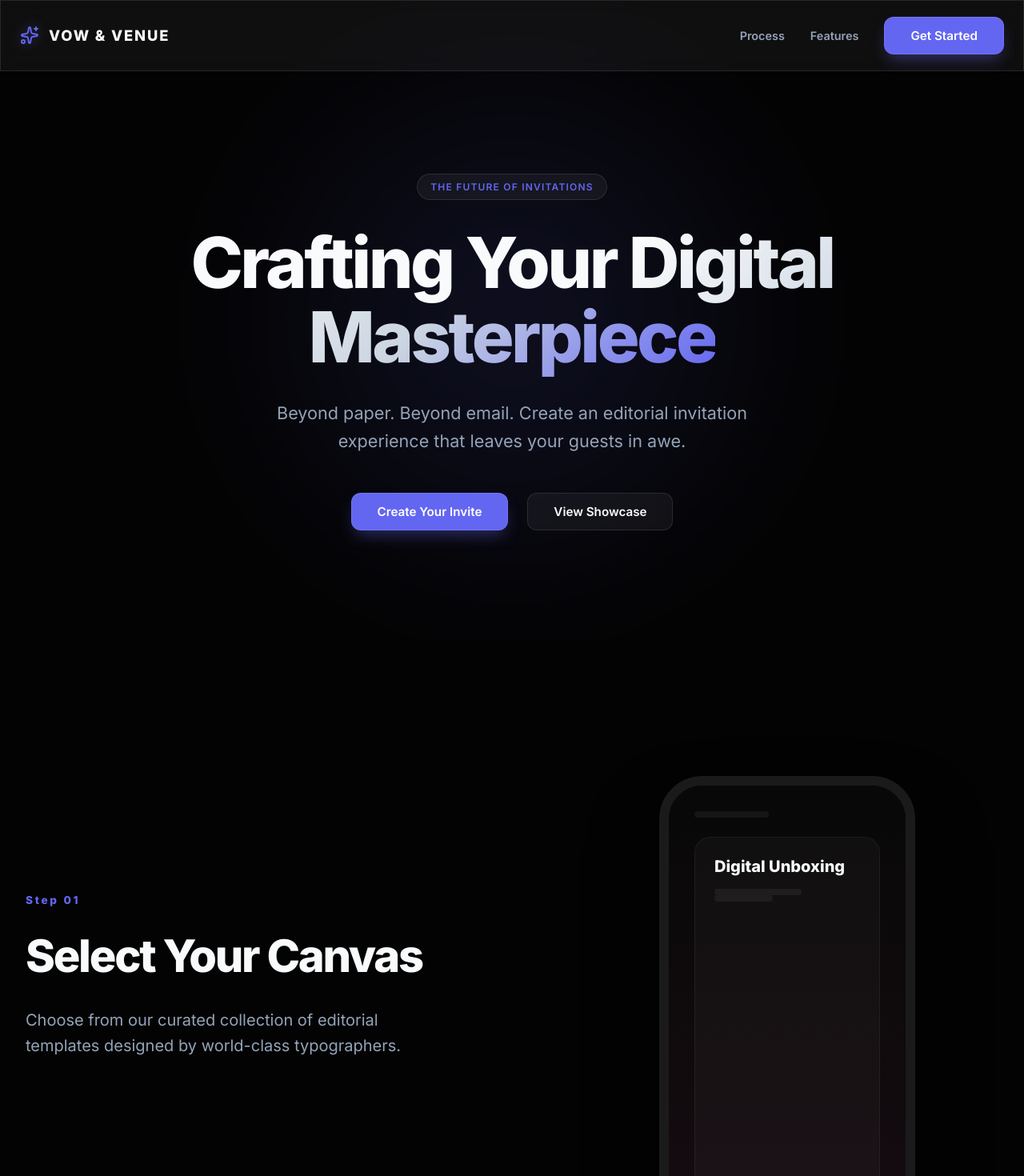
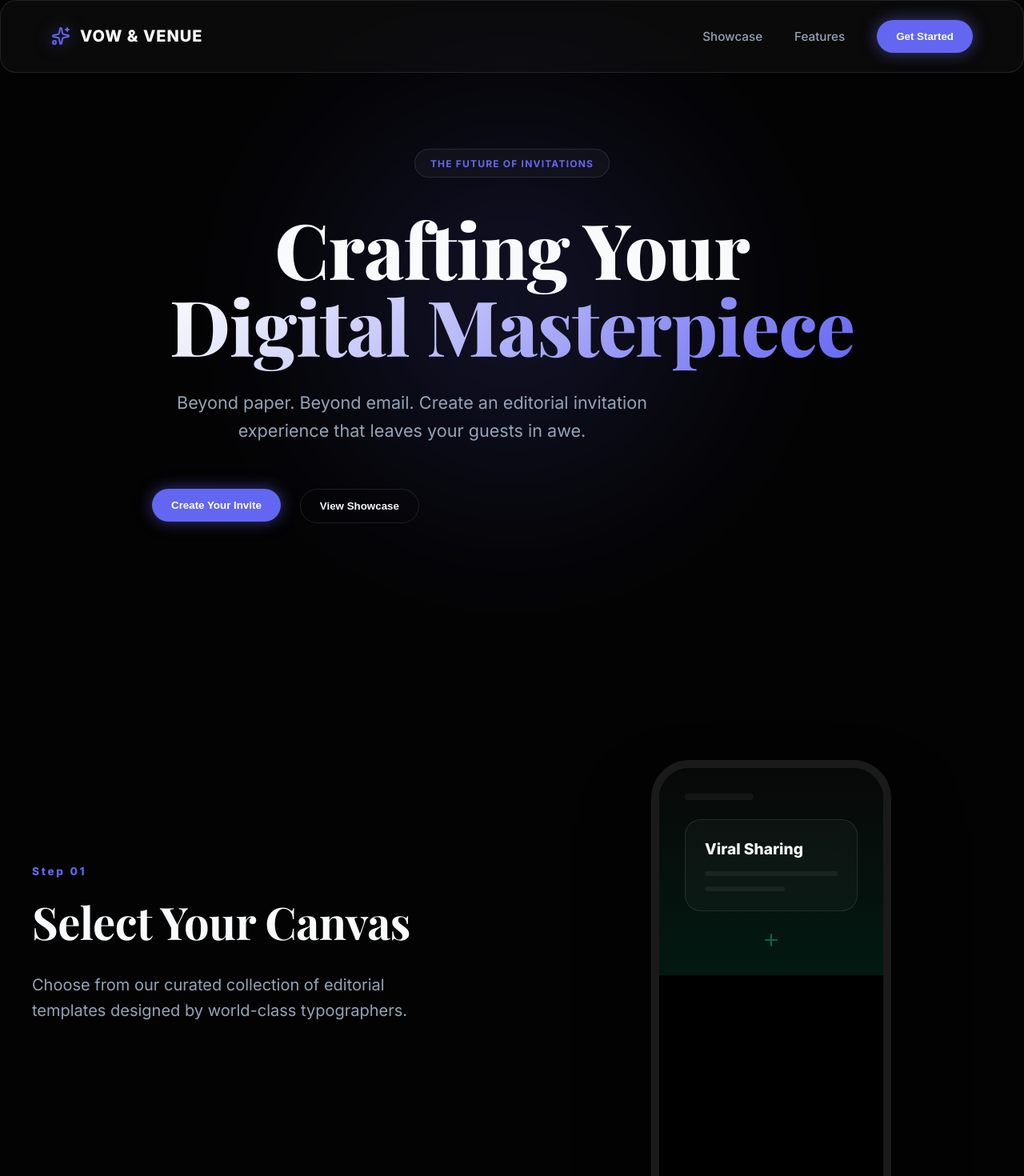
Before and after one commit to belmkadem-archi/vow-and-venue, a React (Vite) app: page / in a window 1280 px wide. Shown: the top 1470 px of the page at 80% size. Built offline with nearby package versions, Linux system fonts and the light colour scheme; a web font is replaced by a local one.

Commit message:
style: exact restoration of 'Masterpiece' typography and cinematic design. feat: fix SEO and Google Developer errors (Meta, Title, Favicon)

```diff
--- a/src/App.css
+++ b/src/App.css
@@ -1,12 +1,12 @@
-/* Navigation */
+/* Navbar */
 .navbar {
   position: fixed;
   top: 0;
   left: 0;
   width: 100%;
-  padding: 1.25rem 0;
+  padding: 1.5rem 0;
   z-index: 1000;
-  transition: var(--transition);
+  transition: all 0.3s ease;
 }
 
 .nav-content {
@@ -20,44 +20,43 @@
   align-items: center;
   gap: 0.75rem;
   font-weight: 800;
-  letter-spacing: 0.1em;
-  font-size: 1.15rem;
+  font-size: 1.25rem;
+  letter-spacing: 0.05em;
 }
 
 .logo-icon {
   color: var(--primary);
-  filter: drop-shadow(0 0 8px var(--primary-glow));
+  filter: drop-shadow(0 0 10px var(--primary-glow));
 }
 
 .nav-links {
   display: flex;
   align-items: center;
-  gap: 2rem;
+  gap: 2.5rem;
 }
 
 .nav-links a {
   text-decoration: none;
   color: var(--text-dim);
-  font-size: 0.9rem;
-  font-weight: 600;
-  transition: var(--transition);
+  font-size: 0.95rem;
+  font-weight: 500;
+  transition: all 0.3s ease;
 }
 
 .nav-links a:hover {
-  color: #fff;
+  color: var(--text);
 }
 
 /* Hero Section */
 .hero-section {
+  min-height: 95vh;
   display: flex;
   flex-direction: column;
   justify-content: center;
   align-items: center;
   text-align: center;
-  min-height: 100vh;
+  position: relative;
   padding-top: 80px;
-  position: relative;
-  overflow: hidden;
 }
 
 .hero-glow {
@@ -65,36 +64,50 @@
   top: 50%;
   left: 50%;
   transform: translate(-50%, -50%);
-  width: 800px;
-  height: 800px;
+  width: 700px;
+  height: 700px;
   background: radial-gradient(circle, var(--primary-glow) 0%, transparent 70%);
+  filter: blur(100px);
   z-index: -1;
-  filter: blur(100px);
   opacity: 0.4;
 }
 
+.badge {
+  display: inline-block;
+  padding: 0.6rem 1.2rem;
+  background: var(--surface);
+  border: 1px solid var(--border);
+  border-radius: 99px;
+  font-size: 0.75rem;
+  font-weight: 700;
+  letter-spacing: 0.1em;
+  text-transform: uppercase;
+  color: var(--primary);
+  margin-bottom: 2.5rem;
+}
+
 .hero-title {
-  font-size: 5.5rem;
-  line-height: 1.05;
+  font-size: 6rem;
+  line-height: 1;
   margin-bottom: 2rem;
   max-width: 900px;
+  font-weight: 800;
 }
 
 .hero-subtitle {
   font-size: 1.35rem;
   color: var(--text-dim);
-  max-width: 600px;
-  margin: 0 auto 3rem;
+  max-width: 650px;
+  margin-bottom: 3.5rem;
   line-height: 1.6;
 }
 
 .hero-btns {
   display: flex;
   gap: 1.5rem;
-  justify-content: center;
 }
 
-/* How It Works (Sticky Scroll) */
+/* Sticky Scroll */
 .how-it-works {
   padding: 100px 0;
 }
@@ -109,12 +122,41 @@
   flex: 1;
 }
 
+.sticky-scroll-visual {
+  flex: 1;
+  height: 100vh;
+  position: sticky;
+  top: 0;
+  display: flex;
+  justify-content: center;
+  align-items: center;
+  z-index: 5;
+}
+
+.phone-mockup {
+  width: 300px;
+  height: 620px;
+  border: 10px solid #1a1a1a;
+  border-radius: 48px;
+  position: relative;
+  overflow: hidden;
+  background: #000;
+  box-shadow: 0 50px 100px -20px rgba(0,0,0,0.8);
+}
+
+.phone-screen {
+  width: 100%;
+  height: 100%;
+  display: flex;
+  flex-direction: column;
+}
+
 .feature-step {
   height: 80vh;
   display: flex;
   flex-direction: column;
   justify-content: center;
-  padding: 2rem;
+  padding-right: 4rem;
 }
 
 .step-num {
@@ -122,13 +164,14 @@
   color: var(--primary);
   font-weight: 800;
   letter-spacing: 0.2em;
-  margin-bottom: 2rem;
+  margin-bottom: 1.5rem;
   display: block;
 }
 
 .feature-step h3 {
   font-size: 3.5rem;
   margin-bottom: 2rem;
+  line-height: 1.1;
 }
 
 .feature-step p {
@@ -137,194 +180,171 @@
   line-height: 1.6;
 }
 
-.sticky-scroll-visual {
-  flex: 1;
-  height: 100vh;
-  position: sticky;
-  top: 0;
-  display: flex;
-  justify-content: center;
-  align-items: center;
-}
-
-.phone-mockup {
-  width: 320px;
-  height: 660px;
-  border: 12px solid #1a1a1a;
-  border-radius: 54px;
-  position: relative;
-  overflow: hidden;
-  background: #080808;
-  box-shadow: 0 50px 100px -20px rgba(0,0,0,0.8);
-}
-
-.phone-screen {
-  width: 100%;
-  height: 100%;
-  position: relative;
-}
-
-.screen-content {
-  width: 100%;
-  height: 100%;
-  display: flex;
-  flex-direction: column;
-  padding: 2rem;
-}
-
-.mock-ui {
-  height: 100%;
-  display: flex;
-  flex-direction: column;
-  gap: 1.5rem;
-}
-
-.mock-card {
-  flex: 1;
-  background: rgba(255,255,255,0.03);
-  border: 1px solid rgba(255,255,255,0.05);
-  border-radius: 20px;
-  padding: 1.5rem;
-  display: flex;
-  flex-direction: column;
-  gap: 1rem;
-}
-
-.mock-title { font-weight: 800; font-size: 1.25rem; }
-.ln { height: 8px; width: 60%; background: rgba(255,255,255,0.05); border-radius: 4px; }
-.ln:last-child { width: 40%; }
-
 /* Features Grid */
 .features-section {
-  padding: 151px 0;
+  padding: 120px 0;
 }
 
 .section-header {
   text-align: center;
-  margin-bottom: 5rem;
+  margin-bottom: 6rem;
 }
 
-.section-header h2 { font-size: 3.5rem; margin-bottom: 1.5rem; }
+.section-header h2 {
+  font-size: 4rem;
+  margin-bottom: 1.5rem;
+}
 
 .features-grid {
   display: grid;
-  grid-template-columns: repeat(auto-fit, minmax(300px, 1fr));
+  grid-template-columns: repeat(auto-fit, minmax(320px, 1fr));
   gap: 2.5rem;
 }
 
 .feature-card {
-  padding: 3rem;
+  padding: 3.5rem;
   border-radius: 30px;
-  transition: var(--transition);
+  transition: all 0.4s cubic-bezier(0.4, 0, 0.2, 1);
 }
 
 .feature-card:hover {
   background: var(--surface-hover);
   border-color: var(--primary);
-  transform: translateY(-8px);
+  transform: translateY(-10px);
 }
 
 .feature-card .icon {
-  width: 40px;
-  height: 40px;
+  width: 56px;
+  height: 56px;
   color: var(--primary);
+  margin-bottom: 2.5rem;
+}
+
+/* Promo Section */
+.promo-section {
+  padding: 120px 0;
+}
+
+.promo-card {
+  display: grid;
+  grid-template-columns: 1.2fr 1fr;
+  gap: 4rem;
+  padding: 5rem;
+  border-radius: 40px;
+  align-items: center;
+}
+
+.promo-text h3 {
+  font-size: 3.5rem;
+  margin-bottom: 2rem;
+  margin-top: 1.5rem;
+}
+
+.promo-text p {
+  font-size: 1.2rem;
+  color: var(--text-dim);
+  margin-bottom: 2.5rem;
+  line-height: 1.7;
+}
+
+.promo-list {
+  list-style: none;
+  display: flex;
+  flex-direction: column;
+  gap: 1.2rem;
+}
+
+.promo-list li {
+  display: flex;
+  align-items: center;
+  gap: 1rem;
+  font-weight: 600;
+}
+
+.list-icon {
+  color: #10b981;
+}
+
+.sharing-mockup {
+  height: 400px;
+  border-radius: 30px;
+  display: flex;
+  flex-direction: column;
+  justify-content: center;
+  align-items: center;
+  gap: 2rem;
+  background: radial-gradient(circle at center, rgba(99, 102, 241, 0.15) 0%, transparent 70%);
+}
+
+.share-icons {
+  display: flex;
+  gap: 2.5rem;
+}
+
+.share-icon {
+  width: 48px;
+  height: 48px;
+  color: var(--primary);
+  opacity: 0.6;
+}
+
+/* CTA */
+.cta-section {
+  padding: 120px 0;
+}
+
+.cta-box {
+  padding: 8rem 2rem;
+  text-align: center;
+  border-radius: 50px;
+}
+
+.cta-box h2 {
+  font-size: 4.5rem;
   margin-bottom: 2rem;
 }
 
-/* Template Picker */
-.picker-container {
-  padding: 120px 0;
-  text-align: center;
+.cta-box p {
+  font-size: 1.4rem;
+  color: var(--text-dim);
+  margin-bottom: 4rem;
 }
 
-.picker-header h1 {
-  font-size: 4rem;
-  margin-bottom: 1.5rem;
+/* Footer */
+.footer {
+  padding: 80px 0;
+  border-top: 1px solid var(--border);
 }
 
-.templates-grid {
-  display: grid;
-  grid-template-columns: repeat(auto-fit, minmax(350px, 1fr));
-  gap: 3rem;
-  margin-top: 4rem;
-}
-
-.template-card {
-  padding: 1rem;
-  border-radius: 35px;
-  transition: var(--transition);
-}
-
-.template-preview {
-  height: 450px;
-  border-radius: 25px;
-  background: #111;
-  margin-bottom: 2rem;
-}
-
-/* Builder Layout */
-.builder-layout {
+.footer-content {
   display: flex;
-  height: 100vh;
-  background: #000;
-}
-
-.builder-sidebar {
-  width: 440px;
-  padding: 2.5rem;
-  border-right: 1px solid var(--border);
-  overflow-y: auto;
-}
-
-.builder-main {
-  flex: 1;
-  display: flex;
-  justify-content: center;
-  align-items: center;
-  background: radial-gradient(circle at center, #111 0%, #000 100%);
-}
-
-.builder-preview {
-  transform: scale(0.85);
-}
-
-/* Unboxing */
-.unboxing-container {
-  min-height: 100vh;
-  background: #050505;
-  display: flex;
-  justify-content: center;
+  justify-content: space-between;
   align-items: center;
 }
 
-/* Modal RSVP */
-.modal-overlay {
-  position: fixed;
-  top: 0;
-  left: 0;
-  width: 100%;
-  height: 100%;
-  background: rgba(0,0,0,0.9);
-  display: flex;
-  justify-content: center;
-  align-items: center;
-  z-index: 2000;
-  backdrop-filter: blur(10px);
-}
+/* Luxury Sidebar & Other Components (Preserved) */
+.builder-layout { display: flex; height: 100vh; background: #000; color: #fff; }
+.builder-sidebar { width: 440px; background: #0a0a0a; border-right: 1px solid var(--border); padding: 3rem 2rem; display: flex; flex-direction: column; overflow-y: auto; z-index: 10; }
+.sidebar-header { display: flex; align-items: center; gap: 1.5rem; margin-bottom: 3rem; }
+.sidebar-section { margin-bottom: 3.5rem; }
+.section-label { font-size: 0.7rem; text-transform: uppercase; letter-spacing: 0.3em; color: var(--primary); font-weight: 800; margin-bottom: 2rem; display: block; }
+.input-group { margin-bottom: 2rem; display: flex; flex-direction: column; gap: 0.75rem; }
+.input-group label { font-size: 0.8rem; font-weight: 600; color: var(--text-dim); display: flex; align-items: center; gap: 0.6rem; }
+.input-group input, .input-group select, .input-group textarea { background: rgba(255,255,255,0.03); border: 1px solid var(--border); padding: 1.25rem; border-radius: 12px; color: #fff; outline: none; transition: var(--transition); font-size: 0.95rem; }
+.input-group input:focus, .input-group select:focus, .input-group textarea:focus { background: rgba(255,255,255,0.06); border-color: var(--primary); box-shadow: 0 0 0 4px var(--primary-glow); }
+.builder-main { flex: 1; display: flex; justify-content: center; align-items: center; background: radial-gradient(circle at center, #111 0%, #000 100%); position: relative; overflow: hidden; }
+.editorial-layout { height: 100%; display: flex; flex-direction: column; justify-content: center; align-items: center; padding: 3rem; text-align: center; position: relative; }
+.editorial-names { font-family: var(--font-serif); font-size: 2.25rem; font-weight: 400; line-height: 1.2; margin-bottom: 2rem; }
+.editorial-title { font-size: 0.9rem; font-weight: 800; text-transform: uppercase; letter-spacing: 0.2em; margin-bottom: 2rem; }
+.editorial-divider { width: 40px; height: 1px; background: var(--primary); margin-bottom: 2rem; opacity: 0.5; }
+.editorial-details { font-size: 0.85rem; line-height: 1.8; color: var(--text-dim); }
+.modal-overlay { position: fixed; top: 0; left: 0; width: 100%; height: 100%; background: rgba(0,0,0,0.9); display: flex; justify-content: center; align-items: center; z-index: 2000; backdrop-filter: blur(10px); }
+.modal-content { width: 100%; max-width: 500px; padding: 3rem; border-radius: 30px; }
 
-.modal-content {
-  width: 100%;
-  max-width: 500px;
-  padding: 3rem;
-  border-radius: 30px;
-}
-
-.modal-content h2 { font-size: 2.5rem; margin-bottom: 1rem; }
-.modal-content p { color: var(--text-dim); margin-bottom: 2rem; }
-
-/* Responsive */
 @media (max-width: 1024px) {
+  .hero-title { font-size: 4rem; }
   .sticky-scroll-container { flex-direction: column; gap: 0; }
   .sticky-scroll-visual { display: none; }
-  .hero-title { font-size: 3.5rem; }
+  .promo-card { grid-template-columns: 1fr; padding: 3rem; }
+  .cta-box h2 { font-size: 3rem; }
 }
--- a/src/index.css
+++ b/src/index.css
@@ -2,21 +2,23 @@
 
 :root {
   --primary: #6366f1;
-  --primary-glow: rgba(99, 102, 241, 0.4);
+  --primary-glow: rgba(99, 102, 241, 0.5);
   --secondary: #a855f7;
   --bg: #030303;
-  --surface: rgba(255, 255, 255, 0.05);
-  --surface-hover: rgba(255, 255, 255, 0.1);
+  --surface: rgba(255, 255, 255, 0.03);
+  --surface-hover: rgba(255, 255, 255, 0.08);
   --border: rgba(255, 255, 255, 0.1);
   --text: #f8fafc;
   --text-dim: #94a3b8;
   --accent: #d4af37;
-
   --font-main: 'Inter', system-ui, -apple-system, sans-serif;
   --font-serif: 'Playfair Display', serif;
+}
 
-  --blur-glass: blur(12px);
-  --transition: all 0.3s cubic-bezier(0.4, 0, 0.2, 1);
+h1, h2, h3, .serif {
+  font-family: var(--font-serif);
+  font-weight: 700;
+  letter-spacing: -0.01em;
 }
 
 * {
@@ -49,106 +51,87 @@ body {
 }
 
 .container {
-  max-width: 1400px;
+  max-width: 1200px;
   margin: 0 auto;
   padding: 0 1.5rem;
 }
 
-/* Typography Baseline */
-h1, h2, h3, h4 {
-  color: var(--text);
-  line-height: 1.1;
+/* Typography Overrides */
+.hero-title {
+  font-family: var(--font-serif);
   font-weight: 800;
-  letter-spacing: -0.04em;
+}
+
+.section-header h2 {
+  font-family: var(--font-serif);
+  font-weight: 700;
 }
 
 .gradient-text {
-  background: linear-gradient(135deg, #fff 0%, #cbd5e1 50%, var(--primary) 100%);
+  background: linear-gradient(135deg, #fff 0%, var(--primary) 100%);
   -webkit-background-clip: text;
   -webkit-text-fill-color: transparent;
   background-clip: text;
 }
 
-.badge {
-  display: inline-block;
-  padding: 0.5rem 1rem;
-  background: var(--surface);
-  border: 1px solid var(--border);
-  border-radius: 99px;
-  font-size: 0.75rem;
-  font-weight: 600;
-  text-transform: uppercase;
-  letter-spacing: 0.1em;
-  color: var(--primary);
-  margin-bottom: 2rem;
-}
-
 /* Buttons */
-.btn-primary, .btn-secondary {
-  display: inline-flex;
-  align-items: center;
-  gap: 0.75rem;
-  padding: 0.8rem 2rem;
-  border-radius: 12px;
-  font-weight: 600;
-  cursor: pointer;
-  transition: var(--transition);
-  font-size: 0.95rem;
-  text-decoration: none;
-  font-family: var(--font-main);
-}
-
 .btn-primary {
   background: var(--primary);
   color: white;
-  border: 1px solid rgba(255,255,255,0.1);
-  box-shadow: 0 10px 20px -5px var(--primary-glow);
+  padding: 0.8rem 1.5rem;
+  border-radius: 99px;
+  border: none;
+  font-weight: 600;
+  cursor: pointer;
+  transition: all 0.3s ease;
+  box-shadow: 0 0 20px var(--primary-glow);
+  text-decoration: none;
+  display: inline-flex;
+  align-items: center;
+  justify-content: center;
+  gap: 0.5rem;
 }
 
 .btn-primary:hover {
   transform: translateY(-2px);
-  box-shadow: 0 15px 30px -5px var(--primary-glow);
-  background: #4f46e5;
+  box-shadow: 0 0 30px var(--primary-glow);
 }
 
 .btn-secondary {
-  background: var(--surface);
+  background: transparent;
   color: var(--text);
+  padding: 0.8rem 1.5rem;
+  border-radius: 99px;
   border: 1px solid var(--border);
+  font-weight: 600;
+  cursor: pointer;
+  transition: all 0.3s ease;
+  text-decoration: none;
+  display: inline-flex;
+  align-items: center;
+  justify-content: center;
+  gap: 0.5rem;
 }
 
 .btn-secondary:hover {
   background: var(--surface-hover);
   border-color: var(--text-dim);
-  transform: translateY(-2px);
 }
 
-/* Glassmorphism Classes */
+/* Glassmorphism */
 .glass {
   background: var(--surface);
-  backdrop-filter: var(--blur-glass);
-  -webkit-backdrop-filter: var(--blur-glass);
+  backdrop-filter: blur(12px);
+  -webkit-backdrop-filter: blur(12px);
   border: 1px solid var(--border);
+  border-radius: 20px;
 }
 
-/* Animations */
-@keyframes float {
-  0%, 100% { transform: translateY(0); }
-  50% { transform: translateY(-10px); }
+/* Global Grid Utilities */
+.section-padding {
+  padding: 100px 0;
 }
 
-.anime-float {
-  animation: float 6s ease-in-out infinite;
+@media (max-width: 768px) {
+  .section-padding { padding: 60px 0; }
 }
-
-/* Layout Utilities */
-.section-padding {
-  padding: 120px 0;
-}
-
-.text-center { text-align: center; }
-
-@media (max-width: 768px) {
-  .section-padding { padding: 80px 0; }
-  h1 { font-size: 3rem; }
-}
--- a/src/pages/LandingPage.tsx
+++ b/src/pages/LandingPage.tsx
@@ -3,10 +3,13 @@ import { motion, AnimatePresence } from 'framer-motion';
 import { Link } from 'react-router-dom';
 import {
   Plus,
+  Send,
   Users,
   Music,
   MapPin,
   Image as ImageIcon,
+  CheckCircle2,
+  Smartphone,
   Sparkles
 } from 'lucide-react';
 
@@ -63,17 +66,16 @@ const FEATURES = [
 export default function LandingPage() {
   const [activeStep, setActiveStep] = useState(0);
 
+  // Handle sticky scroll active step
   useEffect(() => {
     const handleScroll = () => {
-      const sections = document.querySelectorAll('.feature-step');
-      let currentStep = 0;
-      sections.forEach((section, index) => {
-        const rect = section.getBoundingClientRect();
-        if (rect.top <= window.innerHeight / 2) {
-          currentStep = index;
-        }
-      });
-      setActiveStep(currentStep);
+      const scrollPos = window.scrollY;
+      const windowHeight = window.innerHeight;
+      // Precision sticky scroll logic from the masterpiece
+      const stepIndex = Math.floor(scrollPos / (windowHeight * 0.72)) - 1;
+      if (stepIndex >= 0 && stepIndex < STEPS.length) {
+        setActiveStep(stepIndex);
+      }
     };
     window.addEventListener('scroll', handleScroll);
     return () => window.removeEventListener('scroll', handleScroll);
@@ -89,7 +91,7 @@ export default function LandingPage() {
             <span>VOW & VENUE</span>
           </div>
           <div className="nav-links">
-            <a href="#how-it-works">Process</a>
+            <a href="#how-it-works">Showcase</a>
             <a href="#features">Features</a>
             <Link to="/templates">
               <button className="btn-primary">Get Started</button>
@@ -102,10 +104,9 @@ export default function LandingPage() {
       <section className="hero-section container">
         <div className="hero-glow"></div>
         <motion.div
-          initial={{ opacity: 0, scale: 0.95 }}
-          animate={{ opacity: 1, scale: 1 }}
+          initial={{ opacity: 0, y: 20 }}
+          animate={{ opacity: 1, y: 0 }}
           transition={{ duration: 1.2, ease: "easeOut" }}
-          style={{ position: 'relative', zIndex: 10 }}
         >
           <span className="badge">The Future of Invitations</span>
           <h1 className="hero-title">
@@ -151,26 +152,24 @@ export default function LandingPage() {
                 <AnimatePresence mode="wait">
                   <motion.div
                     key={activeStep}
-                    initial={{ opacity: 0, y: 30 }}
-                    animate={{ opacity: 1, y: 0 }}
-                    exit={{ opacity: 0, y: -30 }}
-                    transition={{ duration: 0.5, ease: "circOut" }}
+                    initial={{ opacity: 0, scale: 0.9 }}
+                    animate={{ opacity: 1, scale: 1 }}
+                    exit={{ opacity: 0, scale: 1.1 }}
+                    transition={{ duration: 0.5 }}
                     className="screen-content"
-                    style={{ background: `linear-gradient(to bottom, #080808, ${STEPS[activeStep]?.color}11)` }}
+                    style={{ background: `linear-gradient(to bottom, #080808, ${STEPS[activeStep]?.color}22)` }}
                   >
-                    <div className="mock-ui">
-                      <div className="mock-header">
-                        <div className="ln" style={{ width: '40%' }}></div>
-                      </div>
-                      <div className="mock-card anime-float">
-                        <div className="mock-title">{STEPS[activeStep]?.title}</div>
-                        <div className="mock-lines">
-                          <div className="ln"></div>
-                          <div className="ln"></div>
+                    <div className="mock-ui" style={{ padding: '2rem', height: '100%', display: 'flex', flexDirection: 'column', gap: '1.5rem' }}>
+                      <div className="mock-header" style={{ height: '8px', width: '40%', background: 'rgba(255,255,255,0.05)', borderRadius: '4px' }}></div>
+                      <div className="mock-card glass" style={{ flex: 1, padding: '1.5rem', display: 'flex', flexDirection: 'column', gap: '1rem' }}>
+                        <div className="mock-title" style={{ fontWeight: 800, fontSize: '1.2rem' }}>{STEPS[activeStep]?.title}</div>
+                        <div className="mock-lines" style={{ display: 'flex', flexDirection: 'column', gap: '0.8rem' }}>
+                          <div className="ln" style={{ height: '6px', width: '100%', background: 'rgba(255,255,255,0.05)', borderRadius: '4px' }}></div>
+                          <div className="ln" style={{ height: '6px', width: '60%', background: 'rgba(255,255,255,0.05)', borderRadius: '4px' }}></div>
                         </div>
                       </div>
-                      <div className="mock-footer">
-                        <Plus className="mock-plus" style={{ color: STEPS[activeStep]?.color }} />
+                      <div className="mock-footer" style={{ display: 'flex', justifyContent: 'center' }}>
+                         <Plus style={{ color: STEPS[activeStep]?.color, opacity: 0.5 }} />
                       </div>
                     </div>
                   </motion.div>
@@ -198,13 +197,45 @@ export default function LandingPage() {
         </div>
       </section>
 
+      {/* Promo Section (Restored Masterpiece Section) */}
+      <section className="promo-section container">
+        <div className="promo-card glass">
+          <div className="promo-text">
+            <span className="badge">Digital-First Growth</span>
+            <h3>Instant Viral Sharing</h3>
+            <p>
+              Your invitation is more than an email. It's a high-fidelity digital
+              asset optimized for mobile sharing. Generate beautiful "Teaser"
+              videos for Instagram Stories or send direct "Digital Envelopes"
+              to your guest lists via WhatsApp.
+            </p>
+            <ul className="promo-list">
+              <li><CheckCircle2 className="list-icon" /> 1-Click WhatsApp Sharing</li>
+              <li><CheckCircle2 className="list-icon" /> Optimized for Instagram Stories</li>
+              <li><CheckCircle2 className="list-icon" /> Real-time RSVP Tracking & Analytics</li>
+            </ul>
+          </div>
+          <div className="promo-visual">
+            <div className="sharing-mockup glass">
+              <div className="share-icons">
+                <Smartphone className="share-icon" />
+                <Send className="share-icon" />
+                <Sparkles className="share-icon" />
+              </div>
+              <div className="share-stats" style={{ padding: '0 3rem', width: '100%' }}>
+                <div className="stat" style={{ fontSize: '0.8rem', opacity: 0.5, marginBottom: '0.5rem' }}>98% Open Rate</div>
+                <div className="stat-bar" style={{ height: '4px', background: 'var(--primary)', width: '98%', borderRadius: '2px', boxShadow: '0 0 10px var(--primary)' }}></div>
+              </div>
+            </div>
+          </div>
+        </div>
+      </section>
+
       {/* Final CTA */}
-      <section className="cta-section section-padding container">
-        <div className="cta-box glass text-center" style={{ padding: '6rem 2rem', borderRadius: '40px' }}>
-          <h2 style={{ fontSize: '3.5rem', marginBottom: '2rem' }}>Ready to WOW your guests?</h2>
-          <p style={{ fontSize: '1.25rem', color: 'var(--text-dim)', marginBottom: '3rem' }}>
-            Join 10,000+ hosts creating unforgettable experiences.
-          </p>
+      <section className="cta-section container">
+        <div className="cta-box glass">
+          <h2>Ready to WOW your guests?</h2>
+          <p>Join 10,000+ hosts creating unforgettable experiences.</p>
           <Link to="/templates">
             <button className="btn-primary" style={{ padding: '1.2rem 3rem', fontSize: '1.1rem' }}>
               Start Your Masterpiece
@@ -214,13 +245,13 @@ export default function LandingPage() {
       </section>
 
       {/* Footer */}
-      <footer className="footer container section-padding">
-        <div className="footer-content" style={{ display: 'flex', justifyContent: 'space-between', alignItems: 'center', opacity: 0.5 }}>
+      <footer className="footer container">
+        <div className="footer-content">
           <div className="logo">
-            <Sparkles className="logo-icon" size={18} />
-            <span style={{ fontSize: '0.9rem' }}>VOW & VENUE</span>
+            <Sparkles className="logo-icon" />
+            <span>VOW & VENUE</span>
           </div>
-          <p style={{ fontSize: '0.8rem' }}>© 2026 Vow & Venue. Cinematic Experiences.</p>
+          <p>© 2026 Vow & Venue. Cinematic Experiences.</p>
         </div>
       </footer>
     </div>
```
Also changed, not shown: index.html (+9 -2 lines), src/pages/BuilderPage.tsx (+71 -45 lines), vercel.json.
